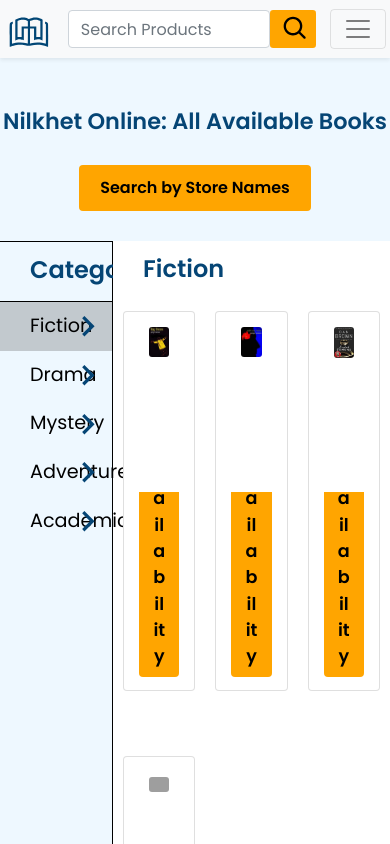
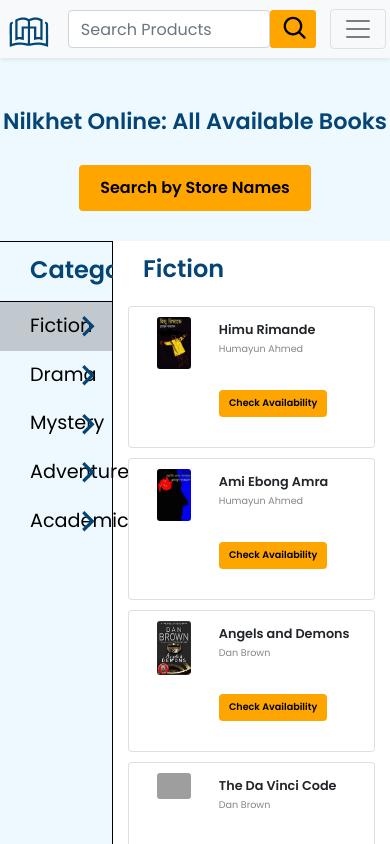
Before and after one commit to Viper4717/nilkhetian-frontend, a React (Create React App) app: page /store in a window 390 px wide. Shown: the top 844 px of the page. Built offline with nearby package versions, Linux system fonts and the light colour scheme; grey boxes are pictures that could not be loaded.

Commit message:
minor margin bug fixed

```diff
--- a/src/components/bookLibrary/BookCard.css
+++ b/src/components/bookLibrary/BookCard.css
@@ -38,63 +38,42 @@
     color: #82878b;
     margin-bottom: 10px !important;
 }
-.checkAvailableButton{
-    font-size: 1.1em !important;
-    font-weight: 600 !important;
-    width: 100%;
-    position: absolute;
-    right: 0;
-    left: 0;
-    bottom: 0;
-    margin: auto;
-}
 
 @media screen and (max-width: 768px){
-    .storeCard{
+    .bookCheckCard{
         padding: 10px;
         height: 120px;
         margin: 5px 15px 5px 15px;
     }
-    .storeCardDiv{
+    .bookCheckCardDiv{
         height: 120px;
         display: flex;
     }
-    .storeCoverBg{
+    .bookCheckCoverBg{
         height: 100px;
         width: 31%;
         display: inline-block;
     }
-    .storeCover{
+    .bookCheckCover{
         max-width: auto;
         max-height: 100%;
         object-fit: contain;
     }
-    .storeDetailsBg{
+    .bookCheckDetailsBg{
         height: 100px;
         width: 69%; /* haha yeah boi ( ͡° ͜ʖ ͡°) */
         padding-left: 10px;
     }
-    .storeTitle{
+    .bookCheckTitle{
         display: inline-block;
         text-align: left;
         font-size: 0.8em !important;
         margin-top: 0rem;
         margin-bottom: 0.3rem !important;
     }
-    .storeDetails{
+    .bookCheckAuthor{
         text-align: left;
         font-size: 0.6em !important;
         margin-bottom: 0.3rem !important;
     }
-    .visitStoreButton{
-        font-size: 0.6em !important;
-        padding: 5px !important;
-        margin-left: 10px !important;
-        width: 70%;
-        position: absolute;
-        right: 0;
-        left: 0;
-        bottom: 0;
-        margin: auto;
-    }
 }
--- a/src/components/bookLibrary/BookCard.js
+++ b/src/components/bookLibrary/BookCard.js
@@ -16,7 +16,7 @@
                     <Card.Text className="bookCheckAuthor">
                         {bookAuthor}
                     </Card.Text>
-                    <Button className="checkAvailableButton" variant="custom"> Check Availability </Button>
+                    <Button className="visitStoreButton" variant="custom"> Check Availability </Button>
                 </div>
             </div>
         </Card>
--- a/src/components/bookLibrary/BookLibrary.css
+++ b/src/components/bookLibrary/BookLibrary.css
@@ -17,7 +17,6 @@
     color: #054575;
 }
 .bookGrid{
-    min-height: 100%;
     display: flex;
     flex-wrap: wrap;
     flex-direction: row;
@@ -26,3 +25,9 @@
 .bookGrid > .bookCheckCard{
     flex-basis: calc(33.33333% - 20px) !important;
 }
+
+@media screen and (max-width: 768px){
+    .bookGrid{
+        flex-direction: column;
+    }
+}
--- a/src/components/storeFront/StoreFront.css
+++ b/src/components/storeFront/StoreFront.css
@@ -47,9 +47,6 @@
         font-size: 1em !important;
     }
     .storeGrid{
-        min-height: 100%;
-        display: flex;
-        flex-wrap: wrap;
         flex-direction: column;
     }
 }
```
